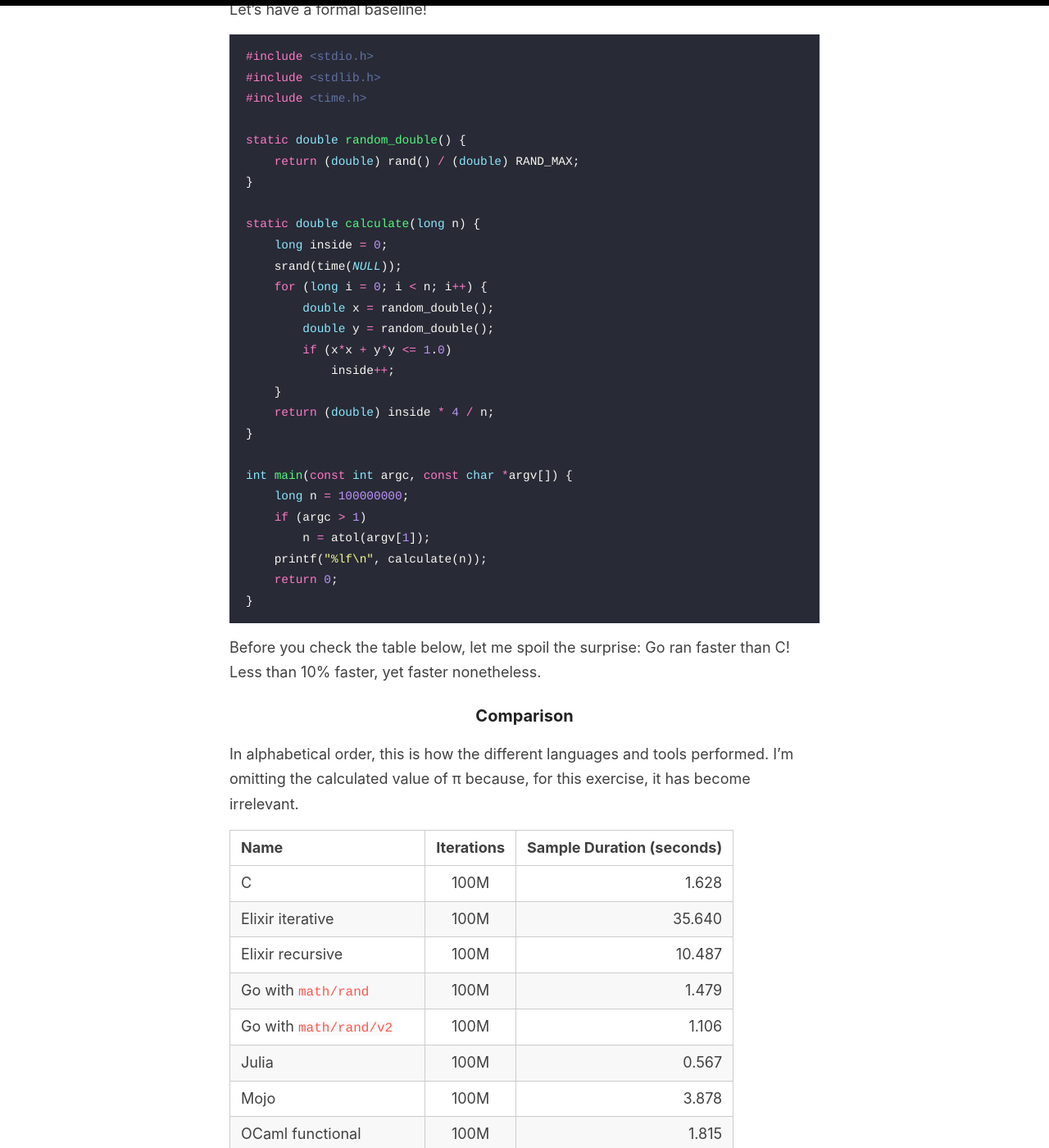
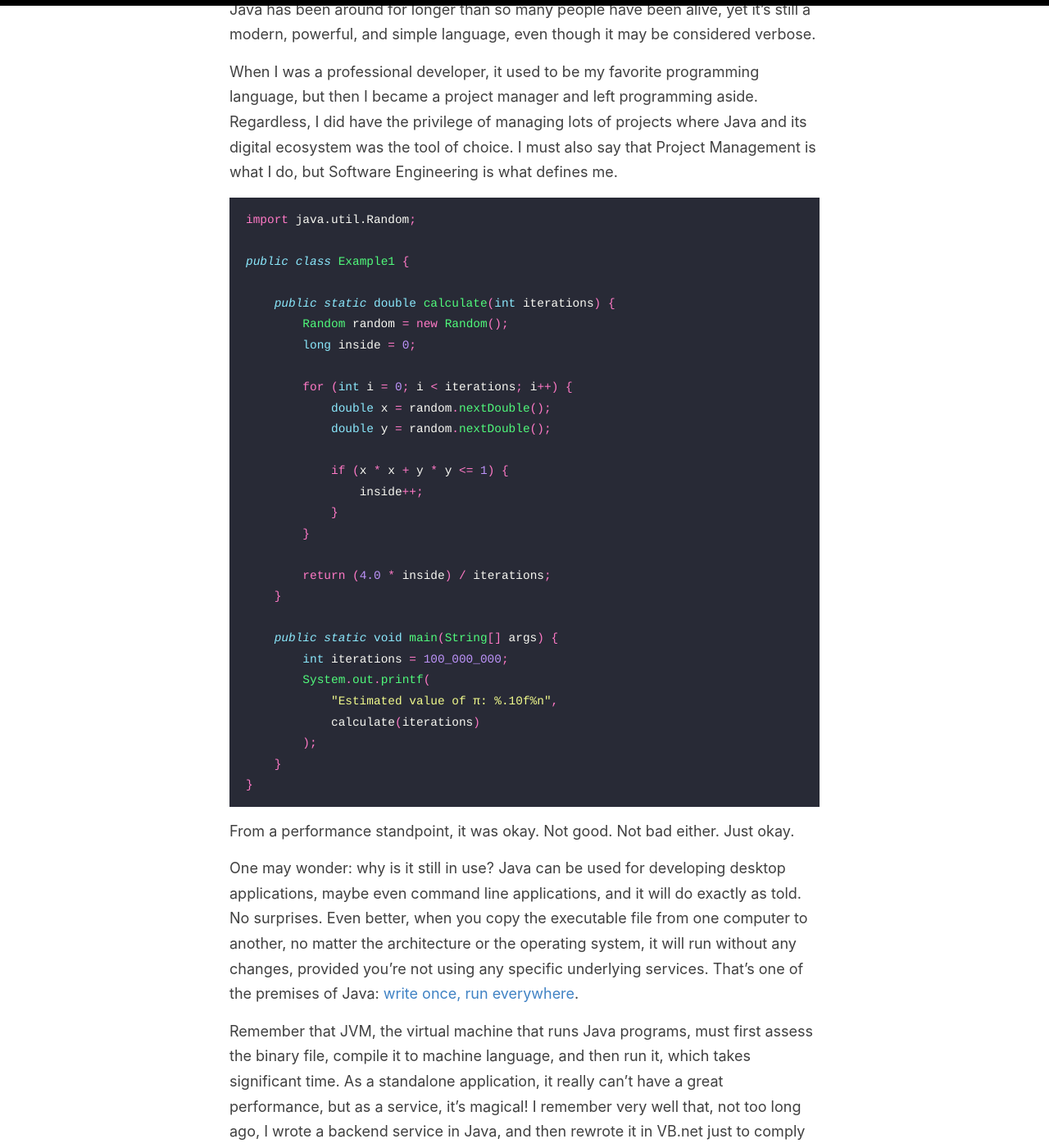
Before and after one commit to taflaj/taflaj.github.io, a Jekyll site: the page built from _posts/2025-09-27-pi-montecarlo.md, in a window 1280 px wide and 1400 px high, scrolled down 11620 px. Shown: the whole window at 82% size. Built offline with Jekyll 4.4.1, drawn with Linux system fonts in a browser that asks for light colours; some of the changed text lies outside the part shown.

Commit message:
Monte Carlo: Java example.

````diff
--- a/_posts/2025-09-27-pi-montecarlo.md
+++ b/_posts/2025-09-27-pi-montecarlo.md
@@ -325,6 +325,49 @@
 
 But I'm stubborn. The beauty of Elixir (and Erlang, for that matter) is that fault tolerance is implemented by BEAM, so you don't have to worry about it in your application. The price is poorer performance. Pick your poison.
 
+### Java
+
+Java has been around for longer than so many people have been alive, yet it's still a modern, powerful, and simple language, even though it may be considered verbose.
+
+When I was a professional developer, it used to be my favorite programming language, but then I became a project manager and left programming aside. Regardless, I did have the privilege of managing lots of projects where Java and its digital ecosystem was the tool of choice. I must also say that Project Management is what I do, but Software Engineering is what defines me.
+
+``` java
+import java.util.Random;
+
+public class Example1 {
+
+    public static double calculate(int iterations) {
+        Random random = new Random();
+        long inside = 0;
+
+        for (int i = 0; i < iterations; i++) {
+            double x = random.nextDouble();
+            double y = random.nextDouble();
+
+            if (x * x + y * y <= 1) {
+                inside++;
+            }
+        }
+
+        return (4.0 * inside) / iterations;
+    }
+
+    public static void main(String[] args) {
+        int iterations = 100_000_000;
+        System.out.printf(
+            "Estimated value of π: %.10f%n",
+            calculate(iterations)
+        );
+    }
+}
+```
+
+From a performance standpoint, it was okay. Not good. Not bad either. Just okay.
+
+One may wonder: why is it still in use? Java can be used for developing desktop applications, maybe even command line applications, and it will do exactly as told. No surprises. Even better, when you copy the executable file from one computer to another, no matter the architecture or the operating system, it will run without any changes, provided you're not using any specific underlying services. That's one of the premises of Java: [write once, run everywhere](https://en.wikipedia.org/wiki/Write_once,_run_anywhere).
+
+Remember that JVM, the virtual machine that runs Java programs, must first assess the binary file, compile it to machine language, and then run it, which takes significant time. As a standalone application, it really can't have a great performance, but as a service, it's magical! I remember very well that, not too long ago, I wrote a backend service in Java, and then rewrote it in VB.net just to comply with certain corporate directions. And because I was already at it, I rewrote it in C, just because I could. Much to my surprise, or maybe not at all, Java outperformed them all. It would be interesting if I could try Go and see how it goes.
+
 ### C
 
 Let's have a formal baseline!
@@ -372,6 +415,7 @@
 | Elixir recursive | 100M | 10.487 |
 | Go with `math/rand` | 100M | 1.479 |
 | Go with `math/rand/v2` | 100M | 1.106 |
+| Java | 100M | 3.933 |
 | Julia | 100M | 0.567 |
 | Mojo | 100M | 3.878 |
 | OCaml functional | 100M | 1.815 |
@@ -407,6 +451,7 @@
 4. 2026-02-20: Julia.
 5. 2026-03-19: Elixir.
 6. 2026-03-20: Elixir refactored.
+7. 2026-06-15: Java.
 
 ---
 
````
Also changed, not shown: other parts of _posts/2025-09-27-pi-montecarlo.md (+1 -1 lines), 1 other file.
